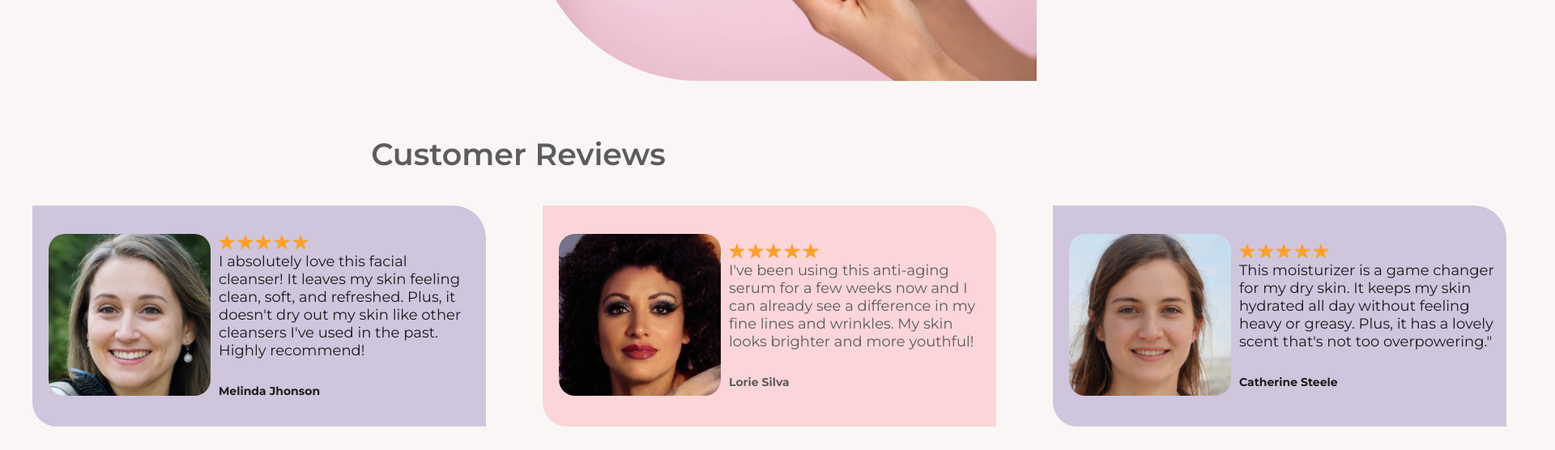
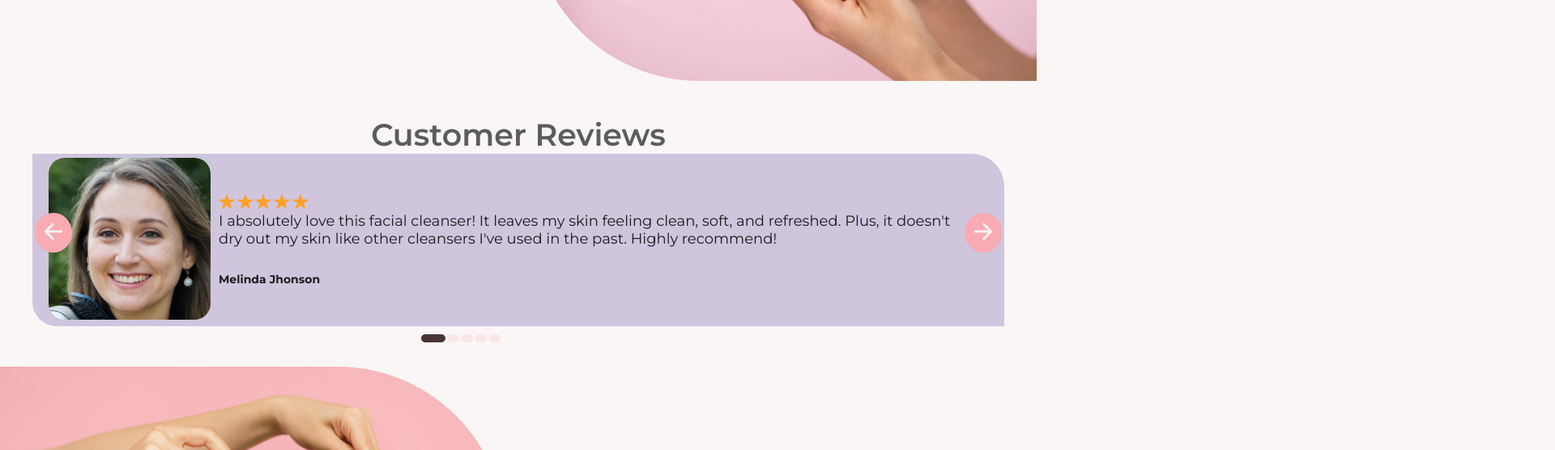
Before and after one commit to Whizfarsh/Bodyshine, a plain HTML site: page index.html in a window 1280 px wide. Shown: the part 1698-2254 px from the top of the page at 81% size, 1920 px wide, since content can reach past the window. Drawn offline with nearby package versions, Linux system fonts and the light colour scheme.

Commit message:
work on the review pannel slider

```diff
--- a/index.html
+++ b/index.html
@@ -138,7 +138,7 @@
 						<img class="about-imgO" src="/img/faceclenser.webp" alt="" />
 					</div>
 				</div>
-				<div class="reviews" id="review-panel">
+				<div class="the-reviews" id="review-panel">
 					<h4 class="reviews-header">Customer Reviews</h4>
 					<div class="reviews-pannel">
 						<div class="review">
@@ -263,6 +263,19 @@
 							</div>
 						</div>
 					</div>
+					<button class="review-btn review-btn-back">
+						<ion-icon
+							class="review-btn-icon"
+							name="arrow-back-outline"
+						></ion-icon>
+					</button>
+					<button class="review-btn review-btn-front">
+						<ion-icon
+							class="review-btn-icon"
+							name="arrow-forward-outline"
+						></ion-icon>
+					</button>
+					<div class="review-dots"></div>
 				</div>
 				<div class="about">
 					<div class="about-image">
--- a/src/mediaqueries.css
+++ b/src/mediaqueries.css
@@ -19,6 +19,9 @@
 		font-size: 1.6rem;
 		line-height: 2rem;
 	}
+	/* .reviews-pannel {
+		overflow: hidden;
+	} */
 }
 /* At screen min 900px */
 @media (max-width: 59.4rem) {
@@ -34,9 +37,9 @@
 	.about-content {
 		padding: 0;
 	}
-	.review {
+	/* .review {
 		flex-direction: column;
-	}
+	} */
 	.product-name {
 		font-size: 1.6rem;
 	}
--- a/src/script.js
+++ b/src/script.js
@@ -40,6 +40,80 @@ about.forEach((abt) => {
 	abt.classList.add("revealfromdown");
 });
 
+//Review sliders
+const slides = document.querySelectorAll(".review");
+const rvBtnBack = document.querySelector(".review-btn-back");
+const rvBtnFront = document.querySelector(".review-btn-front");
+const dotCointainer = document.querySelector(".review-dots");
+
+let curSlide = 0;
+const numSlides = slides.length - 1;
+
+console.log(slides);
+
+slides.forEach((s, i) => (s.style.transform = `translateX(${100 * i}%)`));
+
+const createDots = function () {
+	slides.forEach(function (_, i) {
+		dotCointainer.insertAdjacentHTML(
+			"beforeend",
+			`<button class="dots__dot" data-slide="${i}"></button>`
+		);
+	});
+};
+createDots();
+
+const activeDots = function (slide) {
+	document
+		.querySelectorAll(".dots__dot")
+		.forEach((dot) => dot.classList.remove("dots__dot--active"));
+	document
+		.querySelector(`.dots__dot[data-slide="${slide}"]`)
+		.classList.add("dots__dot--active");
+};
+activeDots(0);
+
+const gotoSlide = function (slide) {
+	slides.forEach(
+		(s, i) => (s.style.transform = `translateX(${100 * (i - slide)}%)`)
+	);
+};
+gotoSlide(0);
+
+const nextSlide = function () {
+	if (curSlide === numSlides) {
+		curSlide = 0;
+	} else {
+		curSlide++;
+	}
+	gotoSlide(curSlide);
+	activeDots(curSlide);
+};
+const previousSlide = function () {
+	if (curSlide <= 0) {
+		curSlide = 0;
+	} else {
+		curSlide--;
+	}
+	gotoSlide(curSlide);
+	activeDots(curSlide);
+};
+
+rvBtnFront.addEventListener("click", nextSlide);
+rvBtnBack.addEventListener("click", previousSlide);
+
+document.addEventListener("keydown", function (e) {
+	e.key === "ArrowLeft" && previousSlide();
+	e.key === "ArrowRight" && nextSlide();
+});
+
+dotCointainer.addEventListener("click", function (e) {
+	if (e.target.classList.contains("dots__dot")) {
+		const { slide } = e.target.dataset;
+		gotoSlide(slide);
+		activeDots(slide);
+	}
+});
 //Mobile Navs
 const btnClose = document.querySelector(".mb-btnclose");
 const btnOpen = document.querySelector(".mb-btnopen");
--- a/src/styles.css
+++ b/src/styles.css
@@ -262,26 +262,44 @@ body {
 	margin-right: -1.4rem;
 }
 /* review */
+.the-reviews {
+	position: relative;
+	height: 32rem;
+	max-width: 120rem;
+	margin: 0 auto;
+	padding: 4rem 0;
+	overflow: hidden;
+}
 .reviews-header {
 	font-size: 3.8rem;
 	text-align: center;
 	font-weight: 600;
 	text-transform: capitalize;
 }
-.reviews-pannel {
-	display: grid;
-	grid-template-columns: repeat(5, 100%);
-	grid-auto-rows: minmax(15rem, auto);
-	padding: 4rem;
-	column-gap: 7rem;
-	margin: 0rem 0;
-	width: 50%;
-	/* animation: moveleft 20s linear infinite forwards; */
+.review-btn {
+	position: absolute;
+	background-color: var(--for-btn-colors-one);
+	border-radius: 50%;
+	padding: 7px;
+	border: none;
 }
-.reviews-pannel:hover {
-	animation-play-state: paused;
+.review-btn-back {
+	top: 50%;
+	left: 3px;
+}
+.review-btn-front {
+	position: absolute;
+	top: 50%;
+	right: 3px;
+}
+.review-btn-icon {
+	font-size: 3.2rem;
+	color: #f3f3f3;
+	cursor: pointer;
 }
 .review {
+	position: absolute;
+	width: 100%;
 	display: flex;
 	justify-content: center;
 	align-items: center;
@@ -289,6 +307,31 @@ body {
 	padding: 0.5rem 0.5rem 0.5rem 2rem;
 	border-radius: 0 4rem 0 3rem;
 	cursor: pointer;
+	transition: transform 500ms ease-in;
+}
+.review-dots {
+	position: absolute;
+	bottom: 0;
+	left: 40%;
+	display: flex;
+	justify-content: space-between;
+	align-items: center;
+	gap: 3px;
+}
+.dots__dot {
+	background-color: #fcd5d9;
+	width: 1.4rem;
+	height: 1rem;
+	border-radius: 1rem;
+	border: none;
+	opacity: 0.5;
+	cursor: pointer;
+	transition: all 0.5s;
+}
+.dots__dot--active {
+	background-color: #4b3336;
+	width: 3rem;
+	opacity: 1;
 }
 .review:nth-child(odd) {
 	color: #1c1c1c;
@@ -308,6 +351,7 @@ body {
 }
 .review-text {
 	font-size: 1.8rem;
+	padding-right: 3rem;
 }
 .client-name {
 	font-size: 1.4rem;
```
